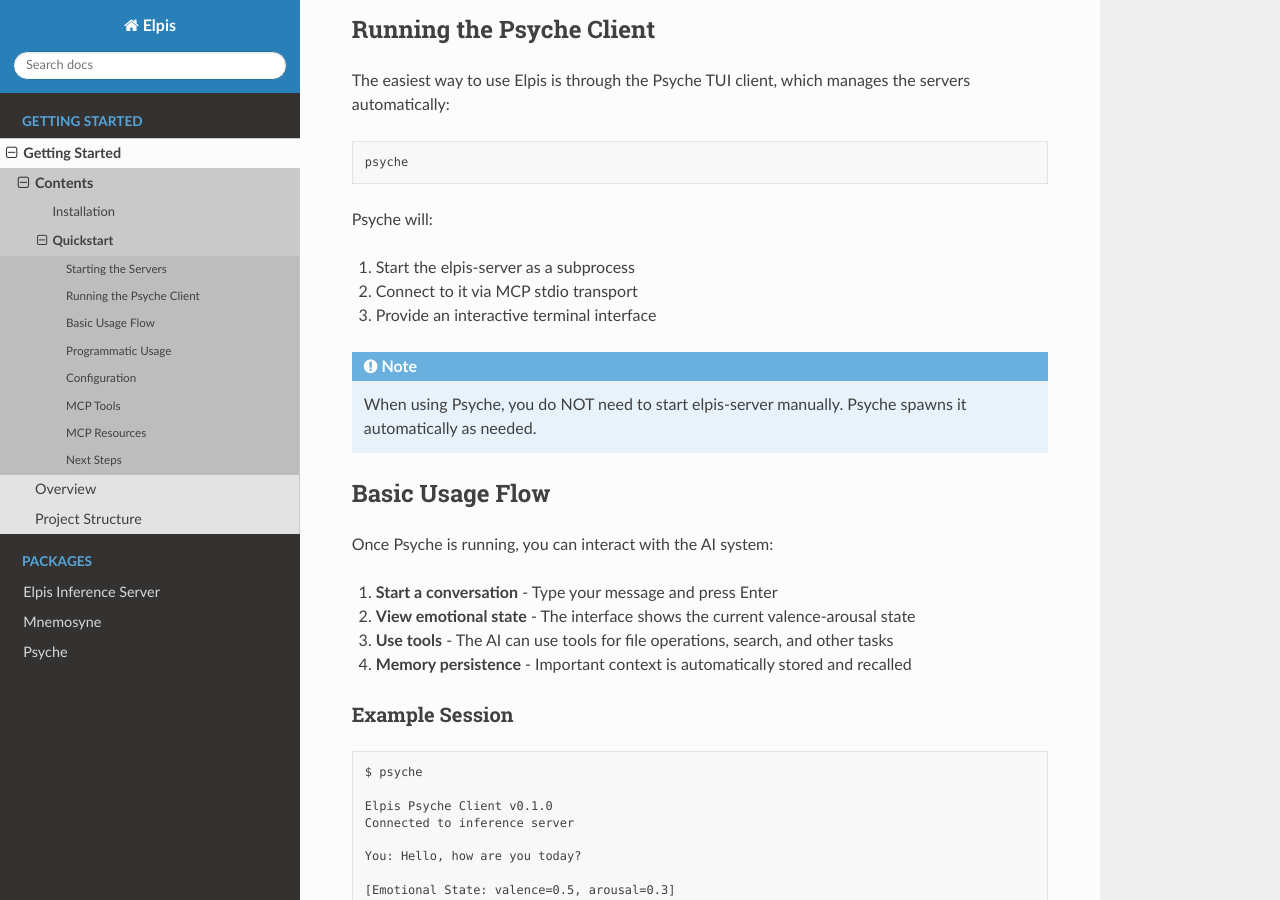
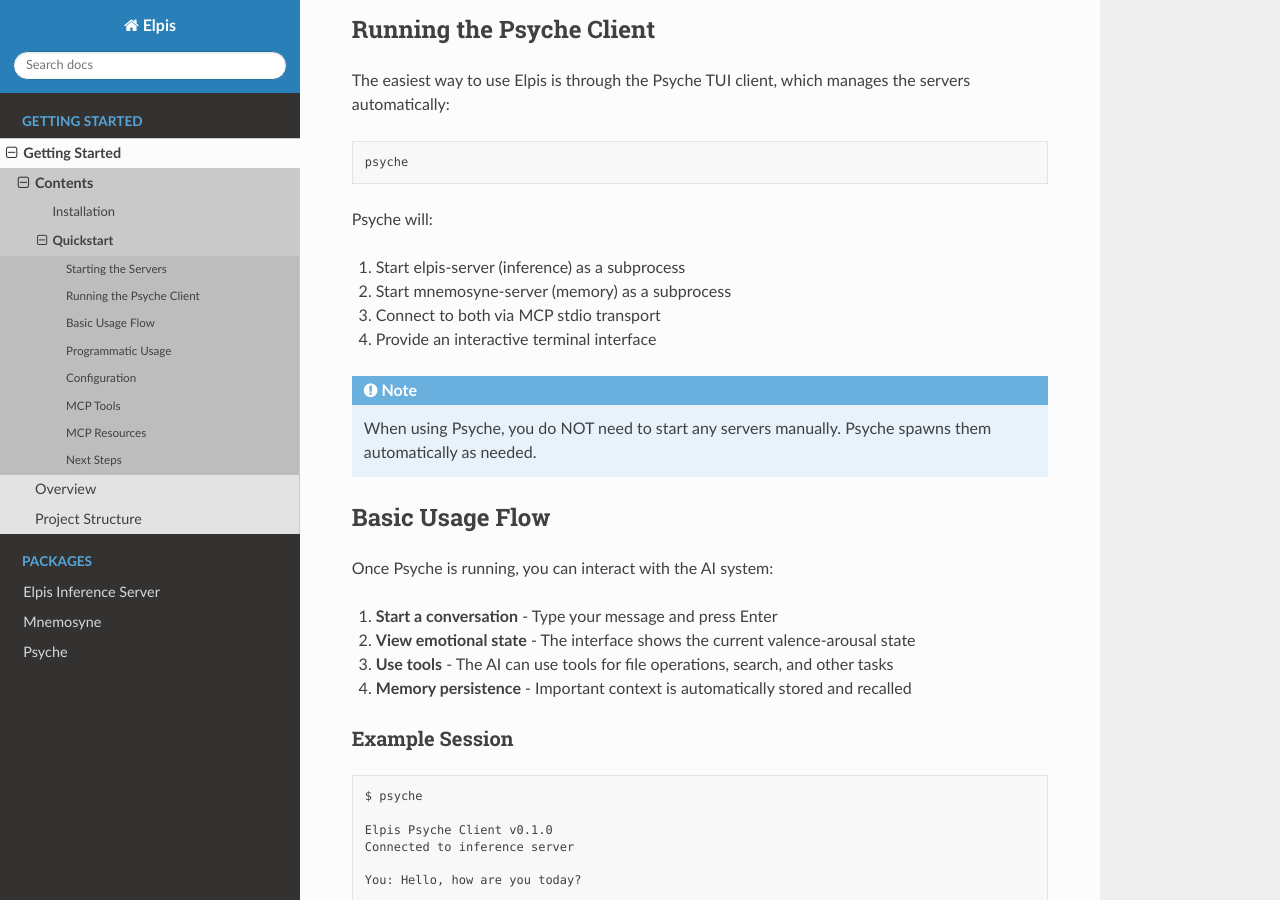
Before and after one commit to Lemon9247/Elpis, a Sphinx documentation site: the page built from docs/getting-started/quickstart.rst, in a window 1280 px wide and 900 px high, scrolled down 772 px. Built offline with Sphinx 7.4.7 and the Read the Docs theme 3.1.0, drawn with Linux system fonts in a browser that asks for light colours.

Commit message:
Fix docs: clarify Psyche auto-spawns all servers
- examples/README.md: Remove two-terminal instructions
- docs quickstart: Mention both Elpis and Mnemosyne auto-spawn

🤖 Generated with [Claude Code](https://claude.com/claude-code)

Co-Authored-By: Claude Opus 4.5 <noreply@anthropic.com>

```diff
--- a/docs/getting-started/quickstart.rst
+++ b/docs/getting-started/quickstart.rst
@@ -46,14 +46,15 @@ manages the servers automatically:
 
 Psyche will:
 
-1. Start the elpis-server as a subprocess
-2. Connect to it via MCP stdio transport
-3. Provide an interactive terminal interface
+1. Start elpis-server (inference) as a subprocess
+2. Start mnemosyne-server (memory) as a subprocess
+3. Connect to both via MCP stdio transport
+4. Provide an interactive terminal interface
 
 .. note::
 
-   When using Psyche, you do NOT need to start elpis-server manually.
-   Psyche spawns it automatically as needed.
+   When using Psyche, you do NOT need to start any servers manually.
+   Psyche spawns them automatically as needed.
 
 Basic Usage Flow
 ----------------
```
Also changed, not shown: examples/README.md.
